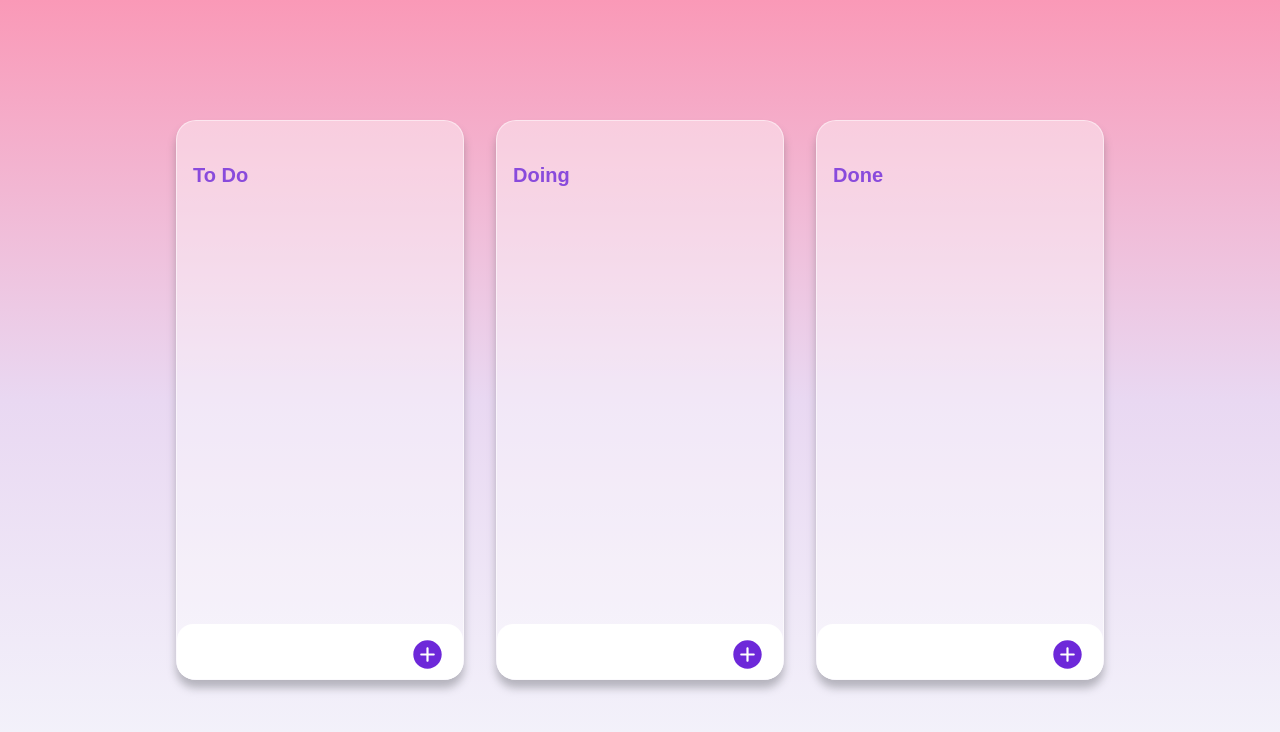
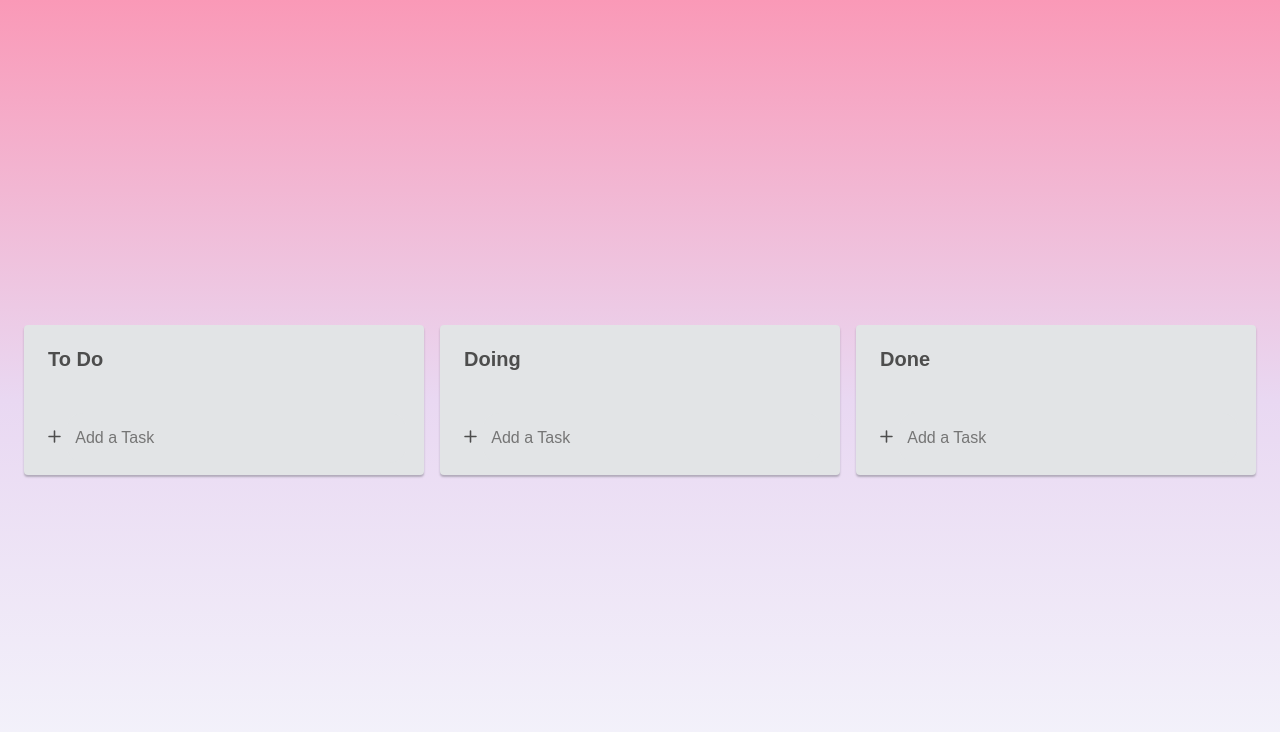
Before and after one commit to HyonHyonKOR/react-masterclass, a React (Create React App) app: page / in a window 1280 px wide. Shown: the top 732 px of the page. Built offline with nearby package versions, Linux system fonts and the light colour scheme.

Commit message:
style: fix style(complete first)

```diff
--- a/src/App.tsx
+++ b/src/App.tsx
@@ -18,7 +18,7 @@ const Boards = styled.div`
   flex-wrap: wrap;
   justify-content: center;
   align-items: flex-start;
-  gap: 2rem;
+  gap: 1rem;
   width: 100%;
 `;
 
--- a/src/atoms.tsx
+++ b/src/atoms.tsx
@@ -3,6 +3,7 @@ import { atom } from "jotai";
 export interface ITodo {
   id: number;
   text: string;
+  date: string;
 }
 
 interface IToDoState {
--- a/src/components/Board.tsx
+++ b/src/components/Board.tsx
@@ -4,7 +4,8 @@ import DraggableCard from "./DraggableCard";
 import styled from "styled-components";
 import { ITodo, toDosAtom } from "../atoms";
 import { useSetAtom } from "jotai";
-import { IoIosAddCircle } from "react-icons/io";
+import { IoIosAdd } from "react-icons/io";
+import { Months } from "../types/Months";
 
 interface IBoardProps {
   toDos: ITodo[];
@@ -23,27 +24,25 @@ interface IForm {
 const Wrapper = styled.div`
   display: flex;
   flex-direction: column;
-  width: 18rem;
-  min-height: 35rem;
-  padding: 0.75rem 0 0 0;
+  width: 25rem;
+  padding: 0.75rem;
   background: ${(props) => props.theme.boardColor};
-  border: 1px solid rgba(255, 255, 255, 0.5);
-  border-radius: 1.25rem;
-  box-shadow: 0 8px 8px 0 rgba(80, 81, 87, 0.37);
+  border-radius: 0.25rem;
+  box-shadow: 0 2px 2px 0 rgba(80, 81, 87, 0.37);
 `;
 
 const Title = styled.h2`
-  padding: 2rem 1rem 1rem 1rem;
+  padding: 0.75rem;
   color: ${(props) => props.theme.fontColor};
   font-size: 1.25rem;
   font-weight: 800;
 `;
 
 const Area = styled.div<IAreaProps>`
-  padding: 1rem;
+  padding: 1rem 0;
   background-color: ${(props) =>
     props.isDraggingOver
-      ? props.theme.fontColor
+      ? "rgba(255,255,255,0.9)"
       : props.isDraggingFromThis
       ? "transparent"
       : "transparent"};
@@ -52,19 +51,22 @@ const Area = styled.div<IAreaProps>`
 `;
 
 const Form = styled.form`
-  position: relative;
+  display: flex;
+  justify-content: center;
+  align-items: center;
   width: 100%;
   input {
-    width: 100%;
-    padding: 1.25rem;
+    width: 90%;
+    padding: 1rem 0.5rem;
+    background-color: ${(props) => props.theme.boardColor};
+    color: ${(props) => props.theme.fontColor};
     border: none;
     border-radius: 1rem;
     outline: none;
+    font-size: 1rem;
   }
   button {
-    position: absolute;
-    top: 0.75rem;
-    right: 0.75rem;
+    padding: 0;
     background-color: transparent;
     cursor: pointer;
     border: none;
@@ -75,7 +77,12 @@ export default function Board({ toDos, boardId }: IBoardProps) {
   const setToDos = useSetAtom(toDosAtom);
   const { register, setValue, handleSubmit } = useForm<IForm>();
   const onValid = ({ toDo }: IForm) => {
-    const newToDo = { id: Date.now(), text: toDo };
+    const now = new Date();
+    const newToDo = {
+      id: Date.now(),
+      text: toDo,
+      date: `${Months[now.getMonth()]} ${now.getDate()}`,
+    };
     setToDos((allBoards) => {
       return { ...allBoards, [boardId]: [newToDo, ...allBoards[boardId]] };
     });
@@ -98,6 +105,7 @@ export default function Board({ toDos, boardId }: IBoardProps) {
                 index={index}
                 toDoId={toDo.id}
                 toDoText={toDo.text}
+                toDoDate={toDo.date}
               />
             ))}
             {provided.placeholder}
@@ -105,15 +113,17 @@ export default function Board({ toDos, boardId }: IBoardProps) {
         )}
       </Droppable>
       <Form onSubmit={handleSubmit(onValid)}>
+        <button type="submit">
+          <IoIosAdd size={25} color="#4D4D4D" />
+        </button>
         <input
           {...register("toDo", {
             required: true,
           })}
           type="text"
+          placeholder="Add a Task"
+          autoComplete="false"
         />
-        <button type="submit">
-          <IoIosAddCircle size={35} color="#6D28D9" />
-        </button>
       </Form>
     </Wrapper>
   );
--- a/src/components/DraggableCard.tsx
+++ b/src/components/DraggableCard.tsx
@@ -1,10 +1,14 @@
-import { memo } from "react";
+import { memo, useState } from "react";
 import { Draggable } from "react-beautiful-dnd";
 import styled from "styled-components";
+import avatar from "../images/avatar.jpg";
+import { BsPencil } from "react-icons/bs";
+import { IoCloseOutline, IoTimeOutline } from "react-icons/io5";
 
 interface IDraggableCardProps {
   toDoId: number;
   toDoText: string;
+  toDoDate: string;
   index: number;
 }
 
@@ -13,21 +17,73 @@ interface ICardProps {
 }
 
 const Card = styled.div<ICardProps>`
+  position: relative;
   word-break: break-all;
   border-radius: 0.5rem;
-  padding: 1rem;
+  padding: 1.5rem 1rem 1rem 1rem;
   margin-bottom: 0.5rem;
   color: ${(props) => (props.isDragging ? "white" : props.theme.fontColor)};
   background-color: ${(props) =>
     props.isDragging ? props.theme.fontColor : props.theme.cardColor};
-  box-shadow: ${(props) =>
-    props.isDragging
-      ? "0px 8px 8px rgba(0,0,0,0.8)"
-      : "0px 2px 5px rgba(0,0,0,0.5)"};
+  box-shadow: ${(props) => "2px 2px 2px rgba(0,0,0,0.2)"};
   font-weight: 600;
+  font-size: 1.25rem;
+  letter-spacing: -0.1rem;
+  line-height: 1.25rem;
 `;
 
-function DraggableCard({ toDoId, toDoText, index }: IDraggableCardProps) {
+const Buttons = styled.div`
+  display: flex;
+  justify-content: flex-end;
+  align-items: center;
+  position: absolute;
+  top: 0.25rem;
+  right: 0.75rem;
+  cursor: pointer;
+  button {
+    margin: 0 0.25rem;
+    padding: 0;
+    background-color: transparent;
+    border: none;
+    outline: none;
+    cursor: pointer;
+  }
+`;
+
+const Information = styled.div`
+  display: flex;
+  justify-content: space-between;
+  align-items: end;
+  height: 1rem;
+  margin-top: 0.875rem;
+  div {
+    display: flex;
+    align-items: center;
+    gap: 0.25rem;
+    font-size: 0.875rem;
+    font-weight: 300;
+    letter-spacing: normal;
+  }
+  img {
+    width: 1.5rem;
+    border-radius: 50%;
+  }
+`;
+
+function DraggableCard({
+  toDoId,
+  toDoText,
+  toDoDate,
+  index,
+}: IDraggableCardProps) {
+  const [isHover, setIsHover] = useState(false);
+  const onMouseEnter = (event: React.MouseEvent) => {
+    setIsHover(true);
+  };
+  const onMouseLeave = (event: React.MouseEvent) => {
+    setIsHover(false);
+  };
+
   return (
     <Draggable draggableId={toDoId + ""} index={index}>
       {(provided, snapshot) => (
@@ -36,8 +92,27 @@ function DraggableCard({ toDoId, toDoText, index }: IDraggableCardProps) {
           ref={provided.innerRef}
           {...provided.dragHandleProps}
           {...provided.draggableProps}
+          onMouseEnter={onMouseEnter}
+          onMouseLeave={onMouseLeave}
         >
           {toDoText}
+          <Information>
+            <div>
+              <IoTimeOutline size={18} />
+              <span>{toDoDate}</span>
+            </div>
+            <img src={avatar} alt="avatar" />
+          </Information>
+          {isHover ? (
+            <Buttons>
+              <button>
+                <BsPencil size={12} color="#4D4D4D" />
+              </button>
+              <button>
+                <IoCloseOutline size={18} color="#4D4D4D" />
+              </button>
+            </Buttons>
+          ) : null}
         </Card>
       )}
     </Draggable>
--- /dev/null
+++ b/src/custom.d.ts
@@ -0,0 +1,4 @@
+declare module "*.jpg" {
+  const content: string;
+  export default content;
+}
--- a/src/theme.ts
+++ b/src/theme.ts
@@ -9,7 +9,7 @@ export const darkTheme: DefaultTheme = {
 export const normalTheme: DefaultTheme = {
   bgColor:
     "linear-gradient(180deg, rgba(250,153,183,1) 0%,rgba(233,216,242,1)50%, rgba(242,244,251,0.8) 100%);",
-  boardColor: "rgba( 255, 255, 255, 0.4 )",
+  boardColor: "#E2E4E6",
   cardColor: "rgba( 255, 255, 255, 0.4);",
-  fontColor: "rgba(109,40,217,0.8)",
+  fontColor: "#4D4D4D",
 };
--- /dev/null
+++ b/src/types/Months.ts
@@ -0,0 +1,16 @@
+export const Months: { [key: number]: string } = {
+  0: "Jan",
+  1: "Feb",
+  2: "Mar",
+  3: "Apr",
+  4: "May",
+  5: "June",
+  6: "Jul",
+  7: "Aug",
+  8: "Sep",
+  9: "Oct",
+  10: "Nov",
+  11: "Dec",
+} as const;
+
+export type MonthName = (typeof Months)[number];
```
Also changed, not shown: src/images/avatar.jpg (added).
